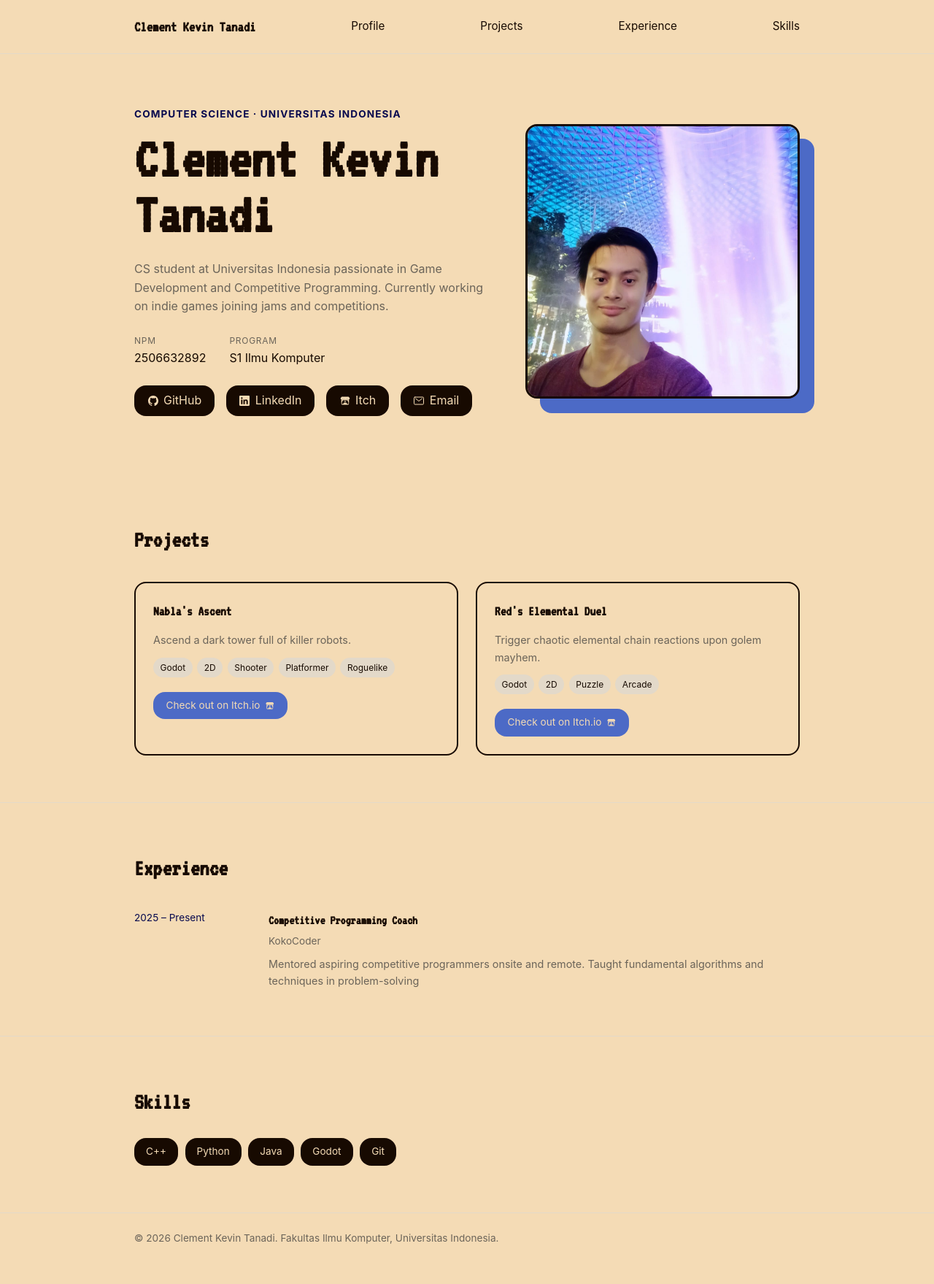
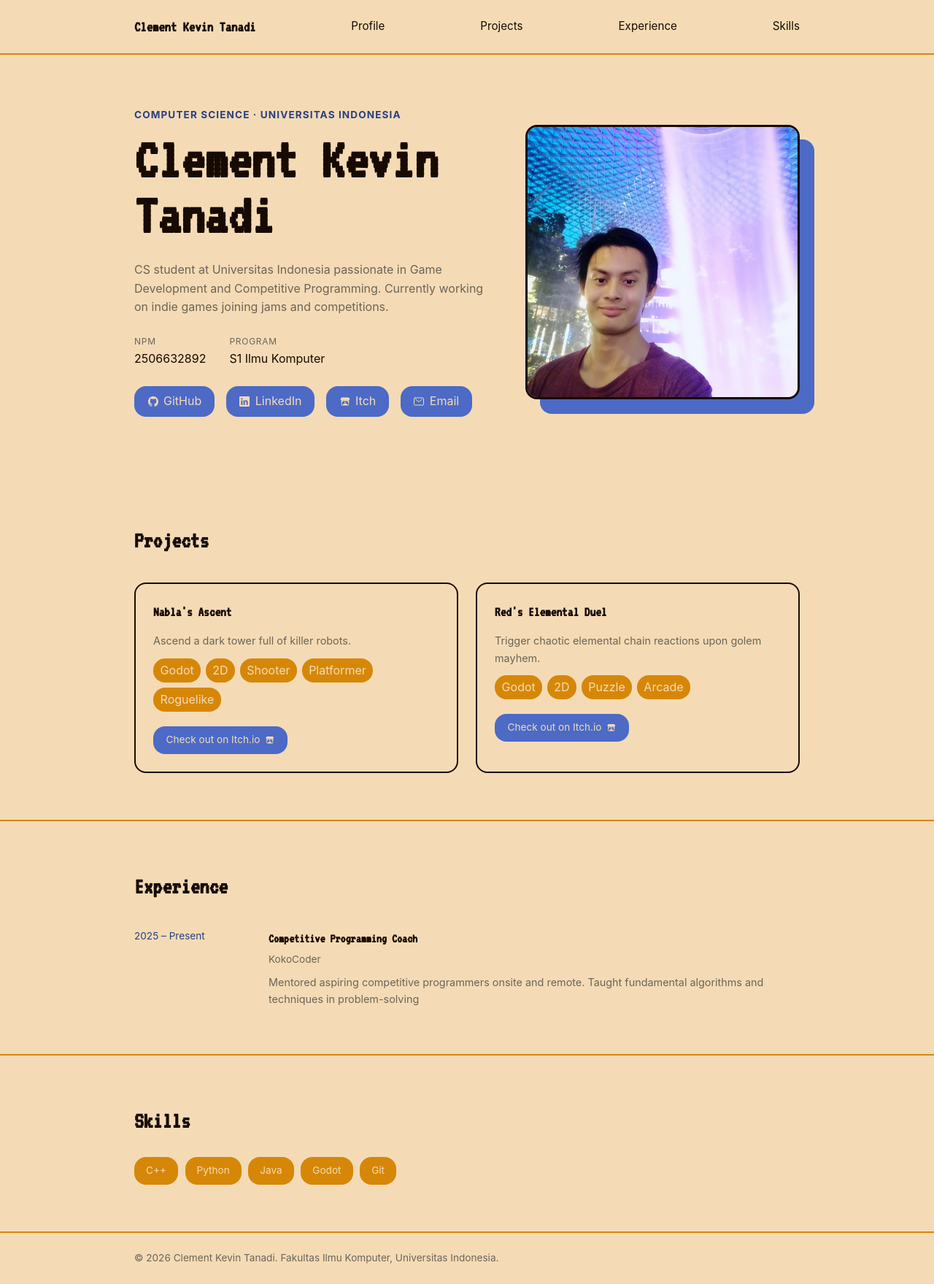
Before and after one commit to Wuskevo/myportofolio, a Django app: page / in a window 1280 px wide. Shown: the whole page at 73% size. Before the commit the page ends 1704 px from the top, so only its background shows below. Run offline with Django 5.2, Linux system fonts and the light colour scheme.

Commit message:
chore: style refinement - MOD: colors to look more pleasing

```diff
--- a/static/css/style.css
+++ b/static/css/style.css
@@ -12,8 +12,8 @@ html {
     --ink: #170a01;
     --paper: #f4dbb5;
     --accent: #4c6ac6;
-    --accent-dark: #07094e;
-    --line: #e3d9c9;
+    --accent-dark: #283f84;
+    --line: #d68707;
     --text-muted: #6b6459;
     --radius: 16px;
 }
@@ -44,7 +44,7 @@ h3 {
 }
 
 .site-header {
-    border-bottom: 1px solid var(--line);
+    border-bottom: 2px solid var(--line);
 }
 
 .site-header .container {
@@ -145,14 +145,14 @@ h3 {
     font-weight: 400;
     text-decoration: none;
     color: var(--paper);
-    background-color: var(--ink);
+    background-color: var(--accent);
     border-radius: var(--radius);
     padding: 0.5rem 1.1rem;
     transition: background-color 0.2s ease;
 }
 
 .social-link:hover {
-    background-color: var(--accent);
+    background-color: var(--accent-dark);
 }
 
 .hero-photo {
@@ -187,7 +187,7 @@ h3 {
     padding: 1.5rem;
     color: var(--text-muted);
     font-size: 0.85rem;
-    border-top: 1px solid var(--line);
+    border-top: 2px solid var(--line);
 }
 
 @media (max-width: 600px) {
@@ -250,10 +250,10 @@ h3 {
 }
 
 .tag {
-	font-size: 0.75rem;
+	font-size: 1.0rem;
 	font-weight: 400;
 	background-color: var(--line);
-	color: var(--ink);
+	color: var(--paper);
 	padding: 0.25rem 0.6rem;
 	border-radius: var(--radius);
 }
@@ -280,7 +280,7 @@ h3 {
 
 .experience {
 	padding: 4rem 0;
-	border-top: 1px solid var(--line);
+	border-top: 2px solid var(--line);
 }
 
 .experience h2 {
@@ -333,7 +333,7 @@ h3 {
 
 .skills {
 	padding: 4rem 0;
-	border-top: 1px solid var(--line);
+	border-top: 2px solid var(--line);
 }
 
 .skills h2 {
@@ -351,7 +351,7 @@ h3 {
 .skill-tag {
 	font-size: 0.85rem;
 	font-weight: 400;
-	background-color: var(--ink);
+	background-color: var(--line);
 	color: var(--paper);
 	padding: 0.5rem 1rem;
 	border-radius: var(--radius);
```
